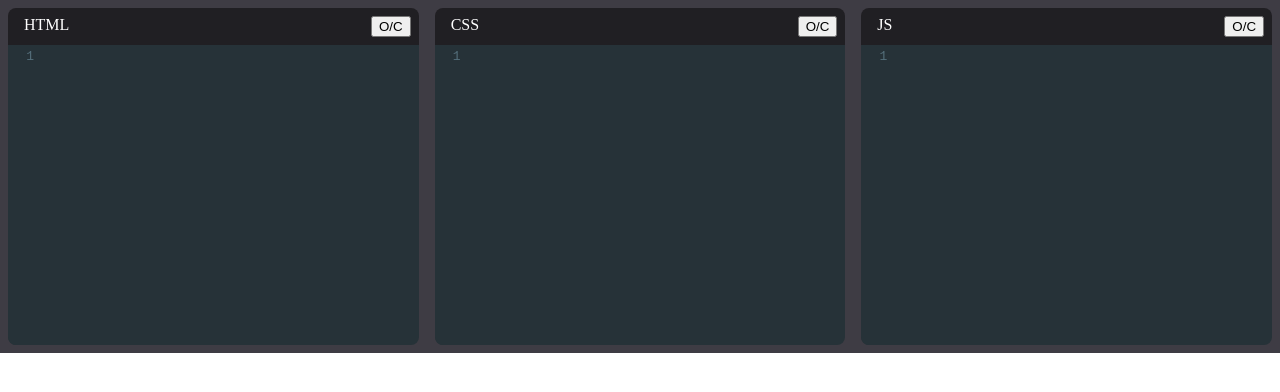
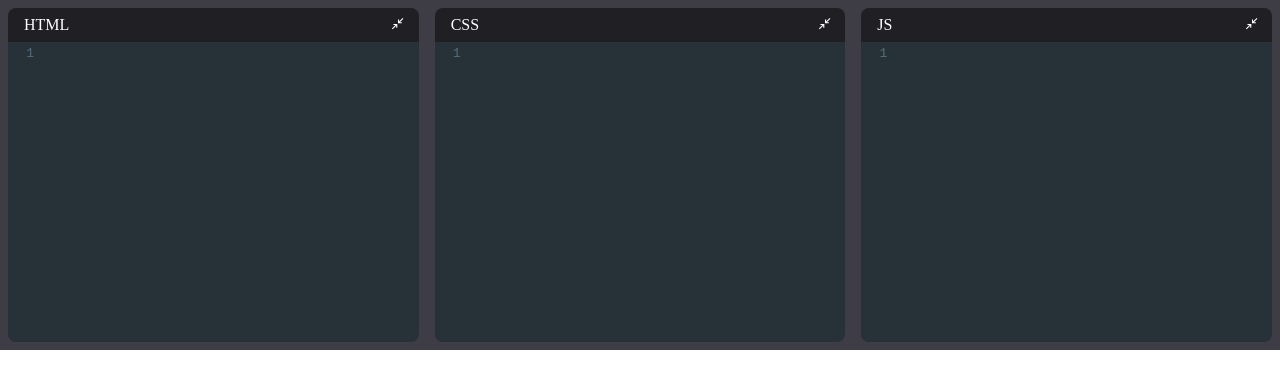
Before and after one commit to LuizEduardoCardozo/codepen-clone, a React (Create React App) app: page / in a window 1280 px wide. Shown: the top 392 px of the page. Built offline with nearby package versions, Linux system fonts and the light colour scheme.

Commit message:
refact: change button's css

```diff
--- a/package.json
+++ b/package.json
@@ -14,6 +14,7 @@
     "react": "^16.13.1",
     "react-codemirror2": "^7.2.1",
     "react-dom": "^16.13.1",
+    "react-icons": "^3.11.0",
     "react-scripts": "3.4.3",
     "typescript": "~3.7.2"
   },
--- a/src/components/Editor/index.tsx
+++ b/src/components/Editor/index.tsx
@@ -9,6 +9,9 @@ import 'codemirror/mode/javascript/javascript';
 import 'codemirror/mode/css/css';
 
 import { Controlled as ControlledEditor } from 'react-codemirror2';
+
+import { BsArrowsAngleExpand } from 'react-icons/bs';
+import { CgCompressRight } from 'react-icons/cg';
 
 import './styles.css';
 
@@ -32,8 +35,17 @@ export default function Editor( props: EditorProps ) {
             <div className="editor-title">
                 { displayNome }
                 <button
+                    type="button"
+                    className="btn-expand-collapse"
                     onClick={() => setCollapsed(prevState => !prevState)}
-                >O/C</button>
+                >
+
+                    {collapsed
+                        ? <BsArrowsAngleExpand />
+                        : <CgCompressRight />
+                    }
+
+                </button>
             </div>
                 <ControlledEditor
                     onBeforeChange={handleChange}
--- a/src/styles.css
+++ b/src/styles.css
@@ -38,3 +38,16 @@ body {
 .collapsed {
     flex-grow: 0;
 }
+
+.editor-container.collapsed .CodeMirror-scroll {
+    position: absolute;
+    overflow: hidden !important;
+}
+
+.btn-expand-collapse {
+    margin-left: .5rem;
+    background: none;
+    color: #fff;
+    border: none;
+    cursor: pointer;
+}
```
Also changed, not shown: 2 other files (tests, documents, lock files or other folders).
